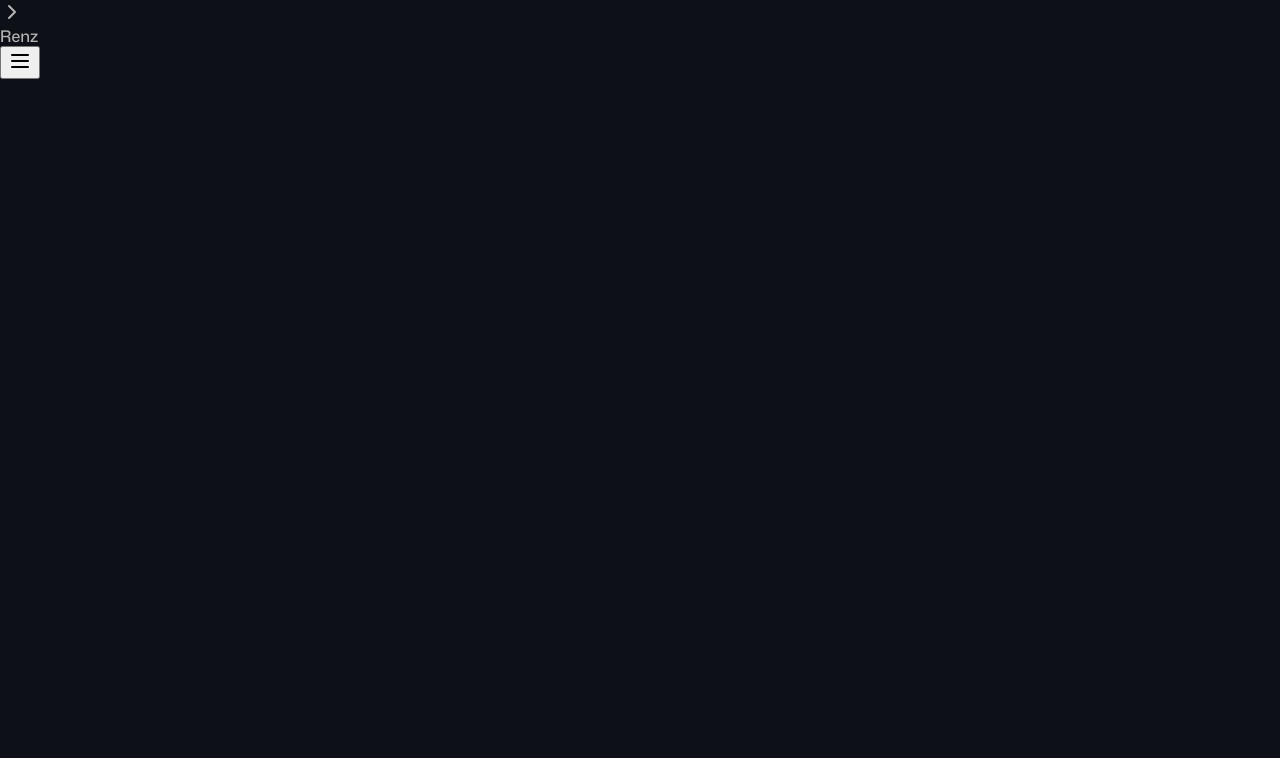
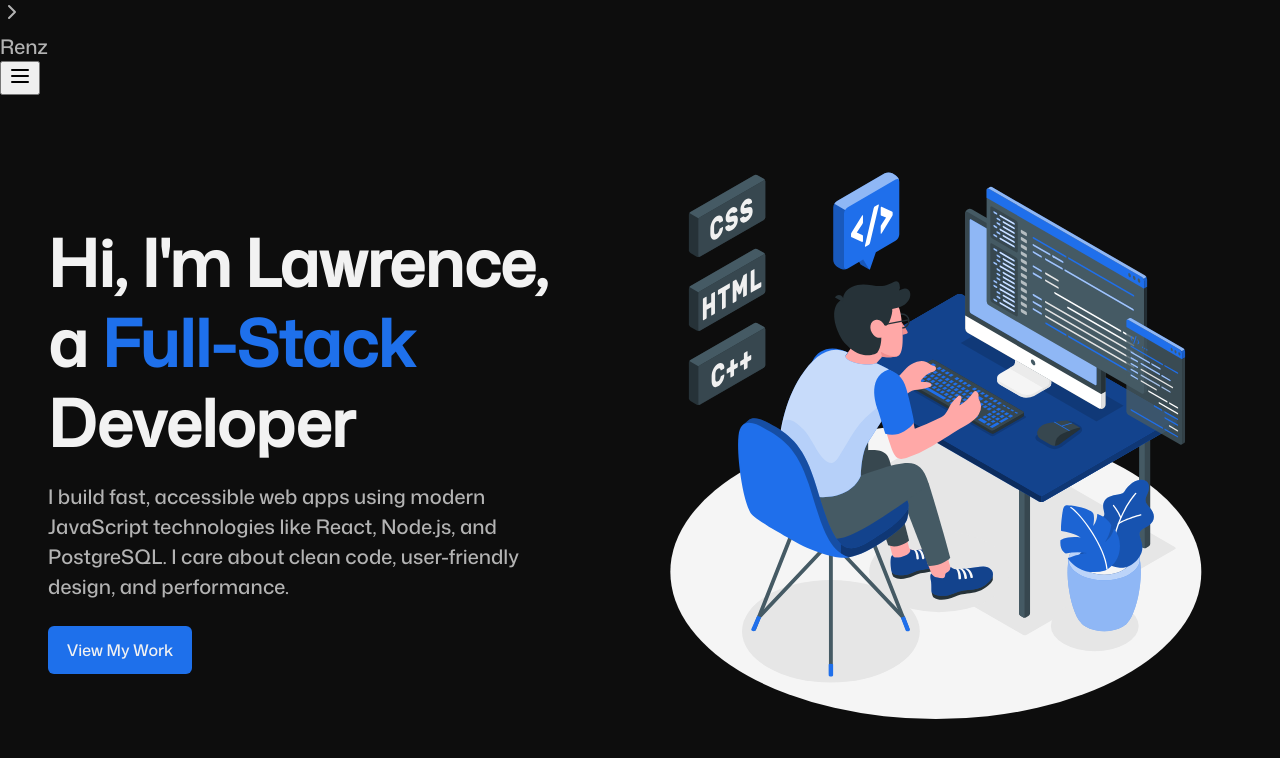
Before and after one commit to lawrence-ruscia/homepage, a React (Vite) app: page / in a window 1280 px wide. Shown: the top 758 px of the page. Built offline with nearby package versions, Linux system fonts and the light colour scheme.

Commit message:
feat(hero): create responsive layout for hero section

```diff
--- /dev/null
+++ b/src/assets/styles/Hero.module.css
@@ -0,0 +1,80 @@
+.header {
+  display: flex;
+
+  justify-content: center;
+  flex-direction: column;
+}
+
+.headline,
+.description {
+  margin-top: 0.5rem;
+  margin-bottom: 0.5rem;
+}
+
+.cta {
+  font-size: var(--font-size-1);
+  max-width: 120px;
+
+  display: grid;
+  place-items: center;
+
+  padding: var(--space-3);
+  margin-top: 1rem;
+  border-radius: 6px;
+
+  text-decoration: none;
+  color: var(--color-text-primary);
+  background-color: var(--color-brand-primary);
+}
+
+.avatar {
+  display: none;
+  max-width: 50%;
+  width: 750px;
+}
+
+img {
+  width: 100%;
+  height: auto;
+}
+
+.highlight {
+  color: var(--color-brand-primary);
+}
+
+/* Tablet */
+@media (min-width: 768px) {
+  .headline,
+  .description {
+    margin-top: 0.65rem;
+    margin-bottom: 0.55rem;
+  }
+
+  .headline {
+    font-size: clamp(1.5rem, 5vw, 4.5rem);
+  }
+
+  .hero {
+    display: flex;
+    justify-content: space-between;
+  }
+
+  .cta {
+    font-size: var(--font-size-0);
+  }
+
+  .header {
+    max-width: 45%;
+  }
+
+  .avatar {
+    display: block;
+  }
+}
+
+/* Desktop */
+@media (min-width: 1024px) {
+  .cta {
+    padding: var(--space-3);
+  }
+}
--- a/src/assets/styles/global.css
+++ b/src/assets/styles/global.css
@@ -15,23 +15,33 @@ button,
 /* Root Variables */
 :root {
   /* Brand */
-  --color-brand-primary: #1f6feb;
+  --color-brand-primary: hsl(216, 84%, 52%);
+  --color-brand-light: hsla(216, 84%, 52%, 0.4);
 
   /* Text */
   --color-text-primary: hsl(0 0% 95%);
   --color-text-muted: hsl(0 0% 70%);
 
   /* Backgrounds */
-  --color-bg-primary: #0d1117;
+  --color-bg-primary: hsl(0, 0%, 5%);
+
+  /* Spacing */
+  --space-0: 0rem;
+  --space-1: 0.25rem;
+  --space-2: 0.5rem;
+  --space-3: 0.75rem;
+  --space-4: 1rem;
+  --space-5: 1.5rem;
+  --space-6: 2rem;
+  --space-8: 3rem;
+
+  /* Font Size */
+  --font-size-0: 1rem;
+  --font-size-1: 1.125rem;
+  --font-size-2: 1.25rem;
 }
 
 /* Global Element Styling */
-body {
-  font-family: 'Mona Sans', sans-serif;
-  background-color: var(--color-bg-primary);
-  color: var(--color-text-muted);
-}
-
 h1,
 h2,
 h3,
@@ -41,4 +51,56 @@ h6 {
   color: var(--color-text-primary);
 }
 
+h1,
+h2 {
+  line-height: 1.4;
+}
+
+/* Body Styling */
+body {
+  font-family: 'Mona Sans', sans-serif;
+  background-color: var(--color-bg-primary);
+  color: var(--color-text-muted);
+
+  font-size: 1rem;
+
+  line-height: 1.7;
+}
+
 /* Layout Styling */
+#main {
+  display: flex;
+  flex-direction: column;
+  justify-content: center;
+
+  padding: var(--space-3);
+}
+
+/* Tablet */
+@media (min-width: 768px) {
+  body {
+    font-size: 1.125rem;
+    line-height: 1.6;
+  }
+
+  h1,
+  h2 {
+    line-height: 1.25;
+  }
+
+  #main {
+    padding: var(--space-5);
+  }
+}
+
+/* Desktop */
+@media (min-width: 1024px) {
+  body {
+    font-size: 1.25rem;
+    line-height: 1.5;
+  }
+
+  #main {
+    padding: var(--space-8);
+  }
+}
--- a/src/components/App.jsx
+++ b/src/components/App.jsx
@@ -1,9 +1,13 @@
 import { Header } from './Header';
+import { Hero } from './Hero';
+
 export const App = () => {
   return (
     <div>
       <Header />
-      <main></main>
+      <main id='main'>
+        <Hero />
+      </main>
     </div>
   );
 };
--- /dev/null
+++ b/src/components/Hero.jsx
@@ -0,0 +1,26 @@
+import styles from '@/assets/styles/Hero.module.css';
+import avatar from '@/assets/images/avatar.svg';
+export const Hero = () => {
+  return (
+    <section className={styles.hero}>
+      <header className={styles.header}>
+        <h1 className={styles.headline}>
+          Hi, I'm Lawrence, a{' '}
+          <span className={styles.highlight}>Full-Stack </span>
+          Developer
+        </h1>
+        <p className={styles.description}>
+          I build fast, accessible web apps using modern JavaScript technologies
+          like React, Node.js, and PostgreSQL. I care about clean code,
+          user-friendly design, and performance.
+        </p>
+        <a className={styles.cta} href='#'>
+          View My Work
+        </a>
+      </header>
+      <div className={styles.avatar} aria-hidden='true'>
+        <img src={avatar} alt='Avatar' />
+      </div>
+    </section>
+  );
+};
```
Also changed, not shown: src/assets/images/avatar.svg (added), src/index.css (deleted).
